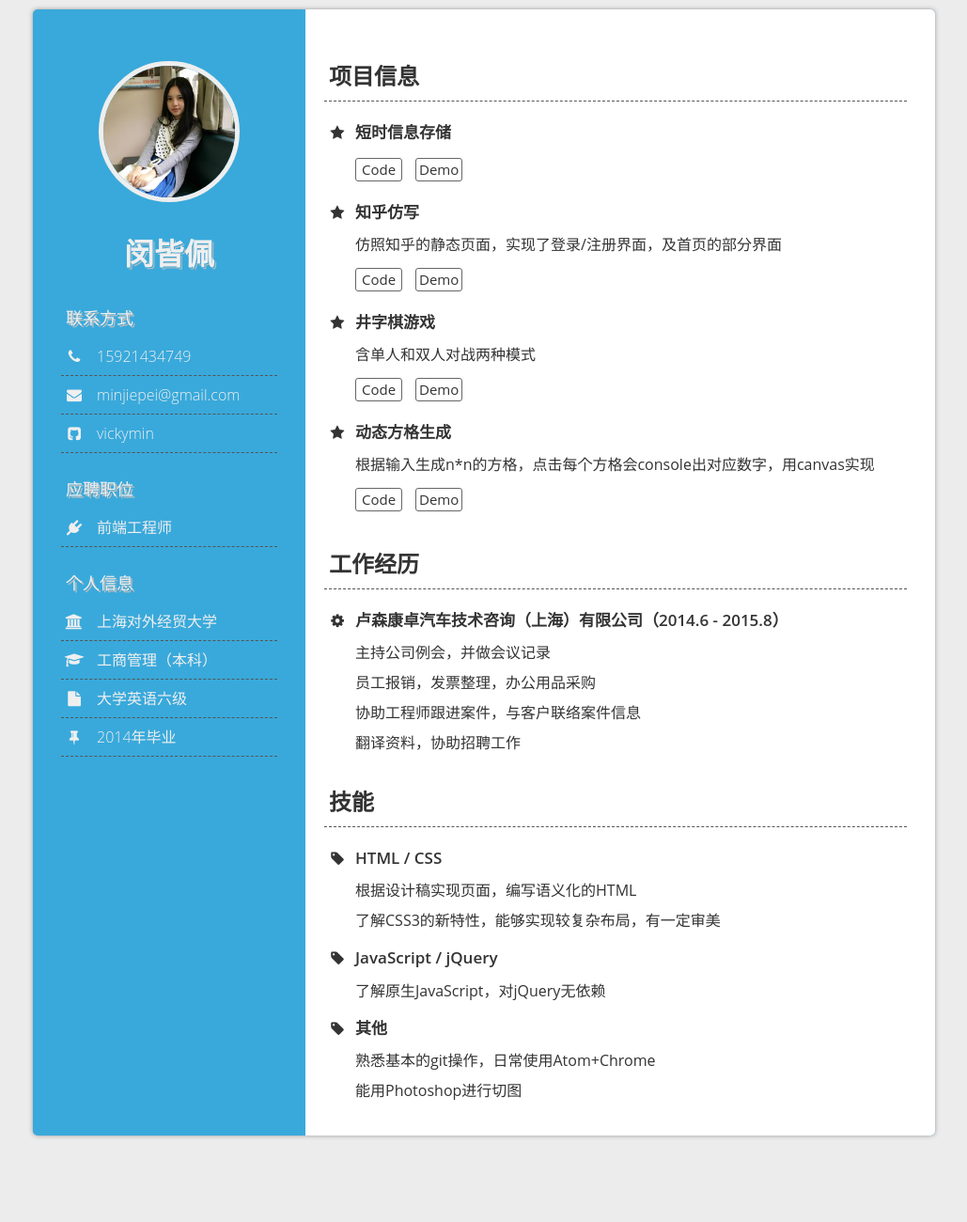
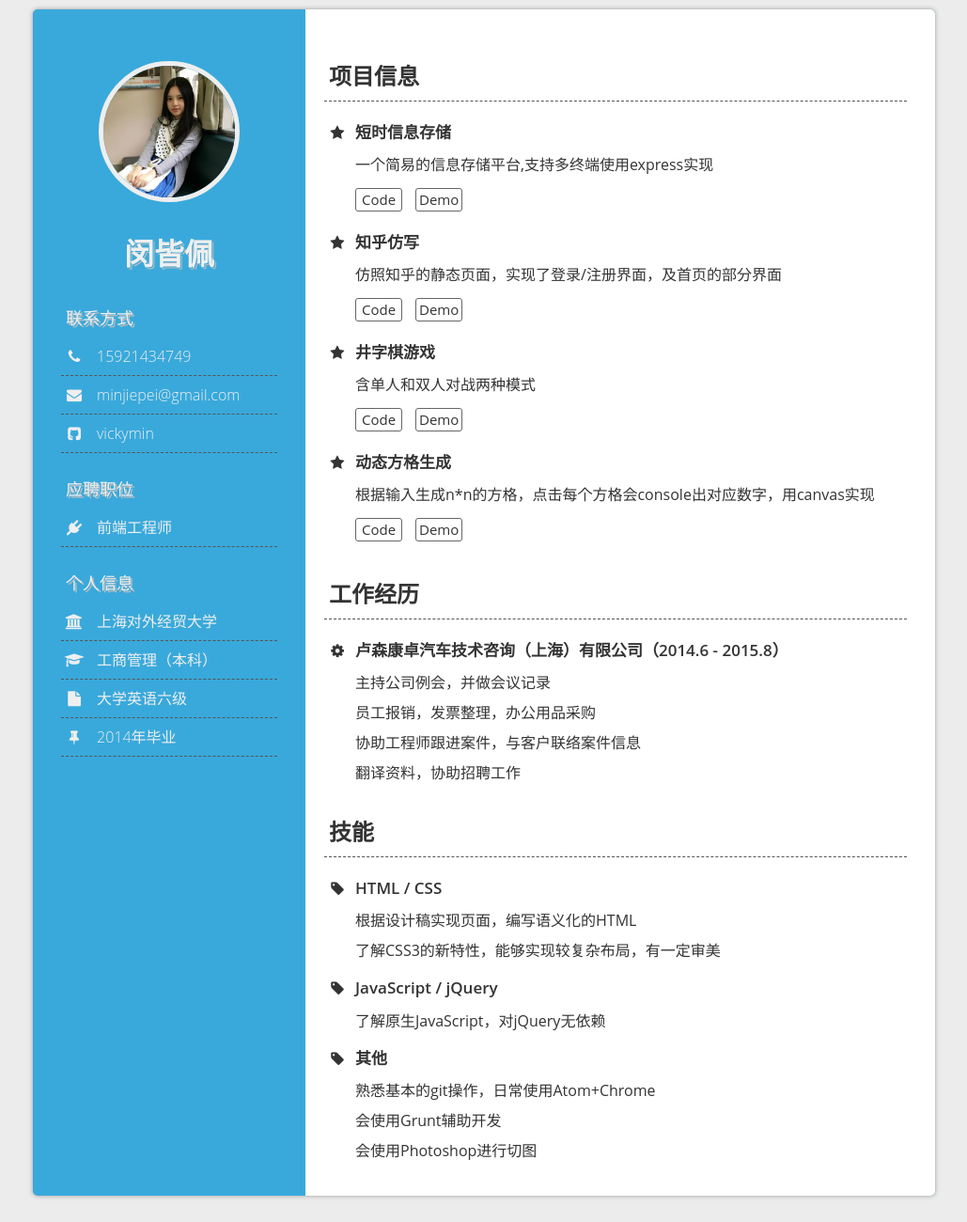
Before and after one commit to seed-fe/resume, a plain HTML site: page resume.html in a window 1280 px wide. Shown: the whole page at 94% size, without its empty margins (133-1162 px from the left). Before the commit the page ends 1258 px from the top, so only its background shows below. Drawn offline with Linux system fonts and the light colour scheme.

Commit message:
update html

```diff
--- a/resume.html
+++ b/resume.html
@@ -47,7 +47,7 @@
         <dl class="main-item">
           <i class="fa fa-star"></i><dt>短时信息存储</dt>
           <dd>
-            <p></p>
+            <p>一个简易的信息存储平台,支持多终端使用express实现</p>
             <p>
               <a href="" class="main-item-link" target="_blank">Code</a>
               <a href="" class="main-item-link" target="_blank">Demo</a>
@@ -103,7 +103,8 @@
         <i class="fa fa-tag"></i><dt>其他</dt>
         <dd>
           <p>熟悉基本的git操作，日常使用Atom+Chrome</p>
-          <p>能用Photoshop进行切图</p>
+          <p>会使用Grunt辅助开发</p>
+          <p>会使用Photoshop进行切图</p>
         </dd>
       </dl>
     </div>
```
